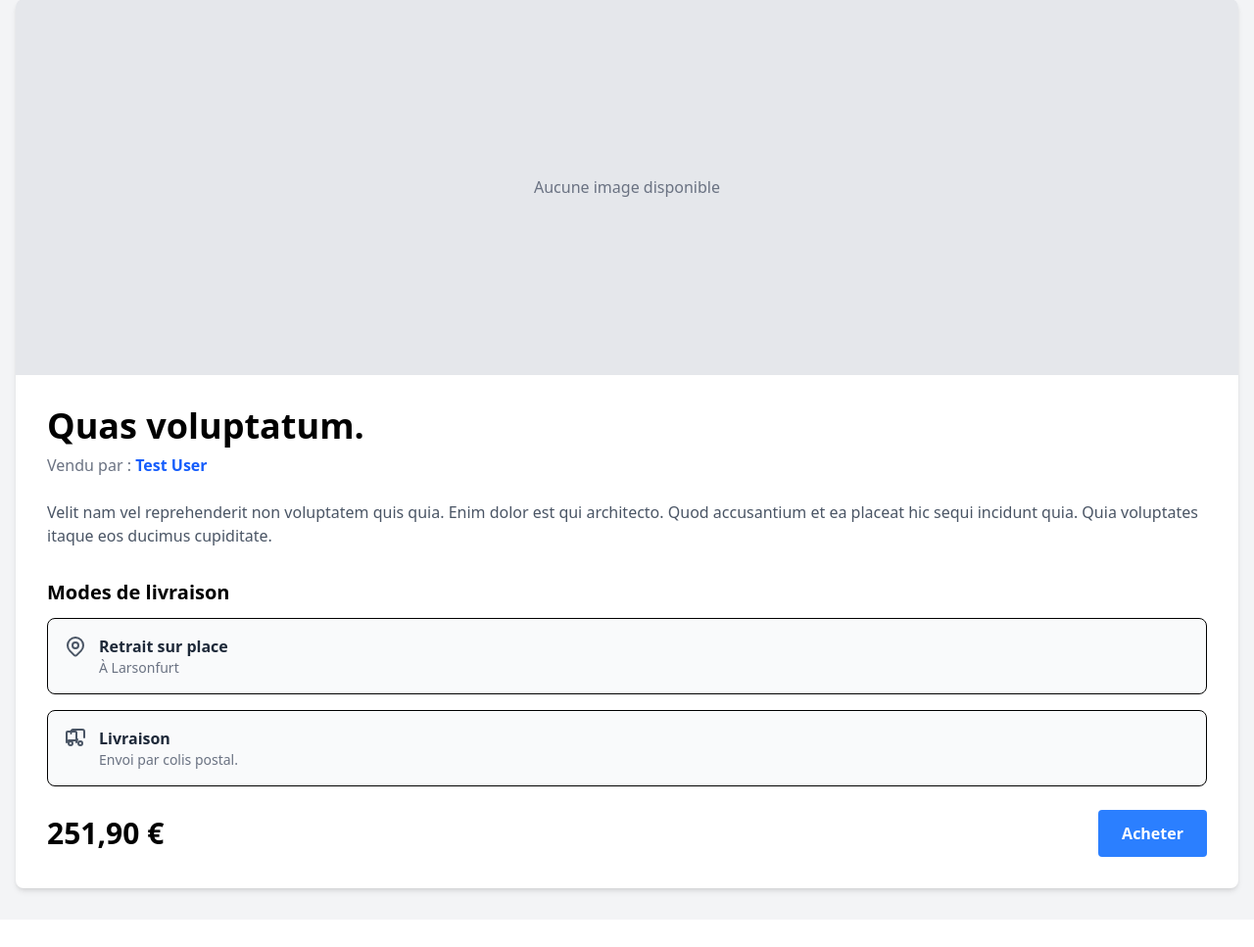
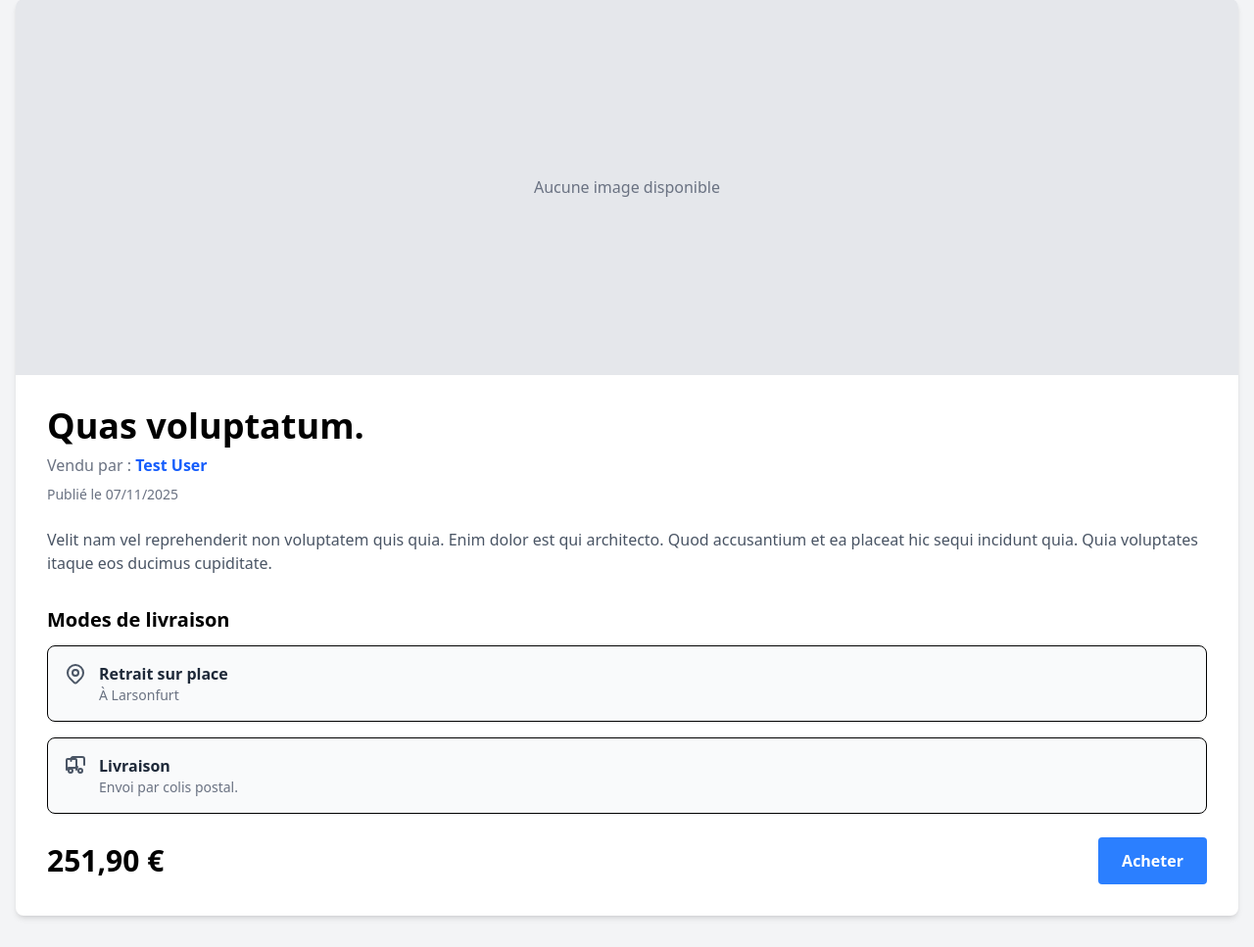
Before and after one commit to Ganngann/pifpaf2, a Laravel app: page /items/1 in a window 1280 px wide. Shown: the part 98-1065 px from the top of the page at 98% size. Before the commit the page ends 1014 px from the top, so only its background shows below. Run offline with Laravel 12, Linux system fonts and the light colour scheme; data comes from the database, SQL or seed files in the repository; data that the repository does not hold is empty; style sheets or scripts are compiled from the project's sources.

Commit message:
feat: Ajout de la date de publication sur la page produit
Ajoute la date de publication de l'article sur la page de détail du produit. La date est formatée en jj/mm/aaaa et s'affiche sous le nom du vendeur.

Fixes #102

```diff
--- a/pifpaf/resources/views/items/show.blade.php
+++ b/pifpaf/resources/views/items/show.blade.php
@@ -40,10 +40,15 @@
             <div class="p-8">
                 <h1 class="text-4xl font-bold mb-2" dusk="item-title">{{ $item->title }}</h1>
                 <div class="mb-6">
-                    <span class="text-gray-500">Vendu par :</span>
-                    <a href="{{ route('profile.show', $item->user) }}" class="font-semibold text-blue-600 hover:underline">
-                        {{ $item->user->name }}
-                    </a>
+                    <div>
+                        <span class="text-gray-500">Vendu par :</span>
+                        <a href="{{ route('profile.show', $item->user) }}" class="font-semibold text-blue-600 hover:underline">
+                            {{ $item->user->name }}
+                        </a>
+                    </div>
+                    <div class="mt-2 text-sm text-gray-500">
+                        Publié le {{ $item->created_at->format('d/m/Y') }}
+                    </div>
                 </div>
                 <p class="text-gray-600 mb-8">{{ $item->description }}</p>
                 <div x-data="{ deliveryMethod: '' }">
```
